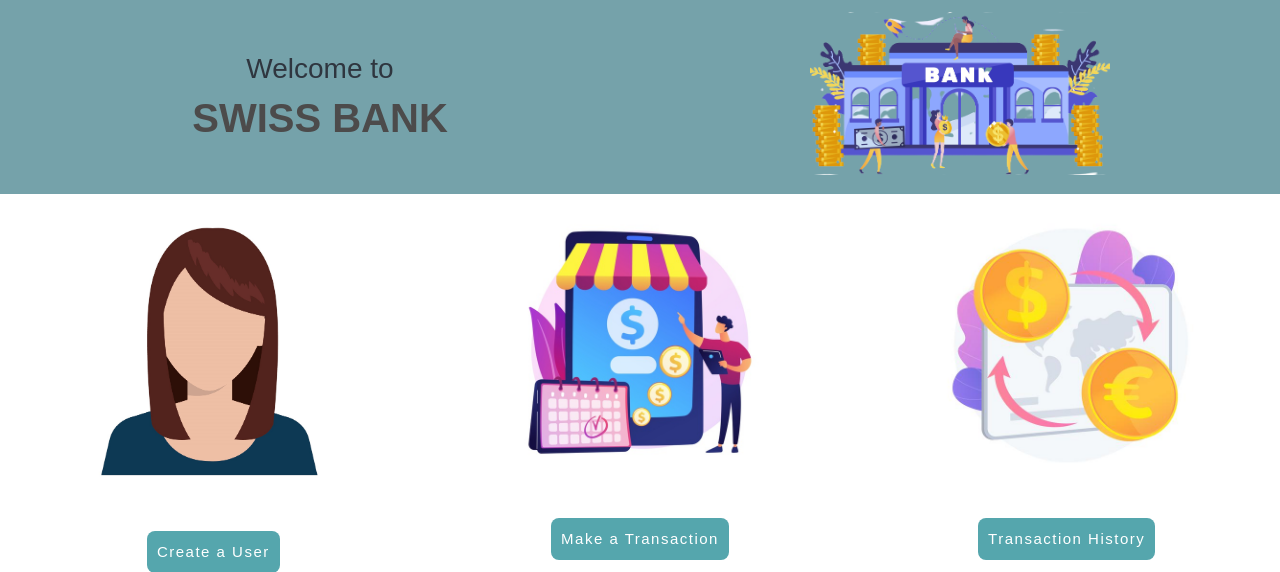
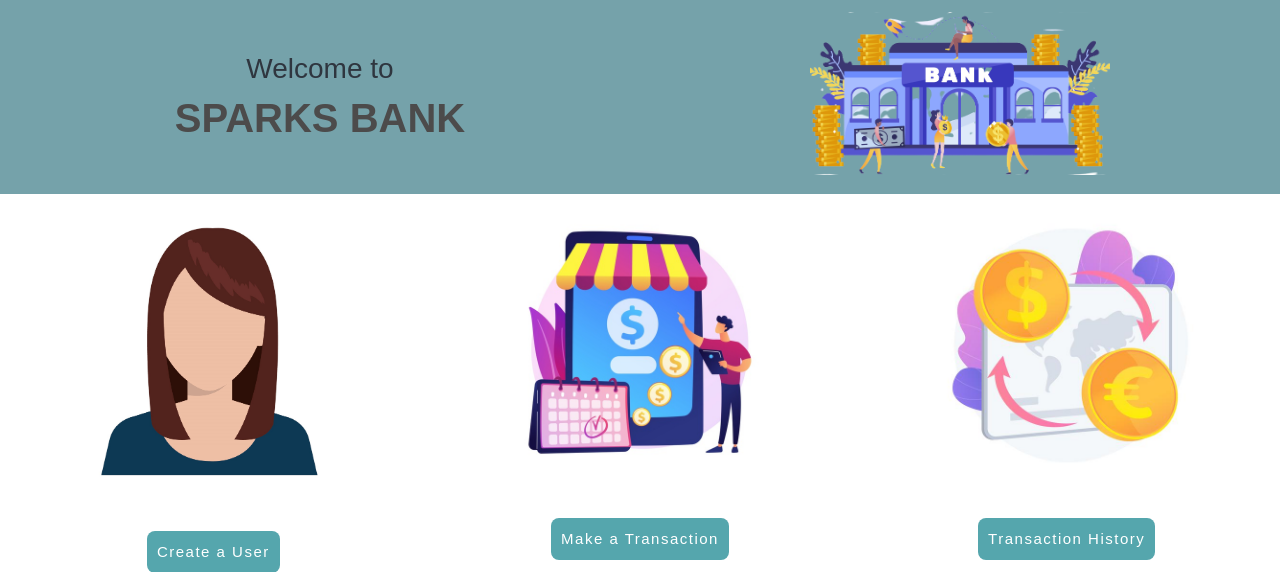
Before and after one commit to ishi0301/Sparks-Foundation, a PHP site: page / in a window 1280 px wide. Shown: the part 56-628 px from the top of the page. Run offline with PHP 8.4, Linux system fonts and the light colour scheme.

Commit message:
Update index.php

```diff
--- a/index.php
+++ b/index.php
@@ -24,7 +24,7 @@
               <div class="col-sm-12 col-md">
                 <div class="heading text-center my-5">
                   <h3>Welcome to</h3>
-                  <h1>SWISS BANK</h1>
+                  <h1>SPARKS BANK</h1>
                 </div>
               </div>
               <div class="col-sm-12 col-md img text-center">
```
